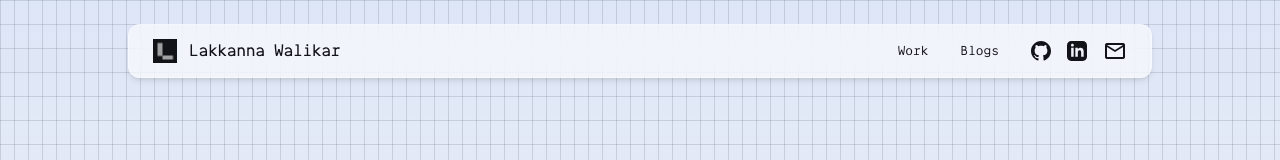
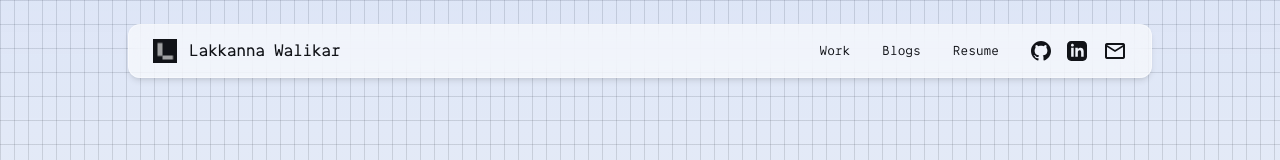
Before and after one commit to Lakkanna/lakkanna.github.io, a Next.js app: page / in a window 1280 px wide. Shown: the top 160 px of the page. Built offline with nearby package versions, Linux system fonts and the light colour scheme.

Commit message:
feat: added download resume option

```diff
--- a/components/TopNavBar.tsx
+++ b/components/TopNavBar.tsx
@@ -2,7 +2,12 @@
 
 import Link from 'next/link';
 import { usePathname } from 'next/navigation';
-import { ROUTES, SOCIAL_LINKS, PERSONAL_INFO } from '@/constants';
+import {
+  ROUTES,
+  SOCIAL_LINKS,
+  PERSONAL_INFO,
+  EXTERNAL_LINKS,
+} from '@/constants';
 import Logo from './Logo';
 
 export default function TopNavBar() {
@@ -50,6 +55,15 @@ export default function TopNavBar() {
               >
                 Blogs
               </Link>
+              <a
+                className="text-sm font-medium hover:text-primary dark:hover:text-primary whitespace-nowrap cursor-pointer"
+                href={EXTERNAL_LINKS.resumeLink}
+                download="Lakkanna-Walikar-SSE-Resume.pdf"
+                target="_blank"
+                rel="noopener noreferrer"
+              >
+                Resume
+              </a>
             </div>
             <div className="flex items-center gap-4 flex-shrink-0">
               <a
--- a/constants/index.ts
+++ b/constants/index.ts
@@ -37,4 +37,6 @@ export const PROJECT_LINKS = {
 export const EXTERNAL_LINKS = {
   materialSymbols:
     'https://fonts.googleapis.com/css2?family=Material+Symbols+Outlined',
+  resumeLink:
+    'https://pub-a3afaac535824af1a3f28e72290ebcd2.r2.dev/Lakkanna-Walikar-SSE-Resume.pdf',
 } as const;
```
Also changed, not shown: 1 other file (tests, documents, lock files or other folders).
